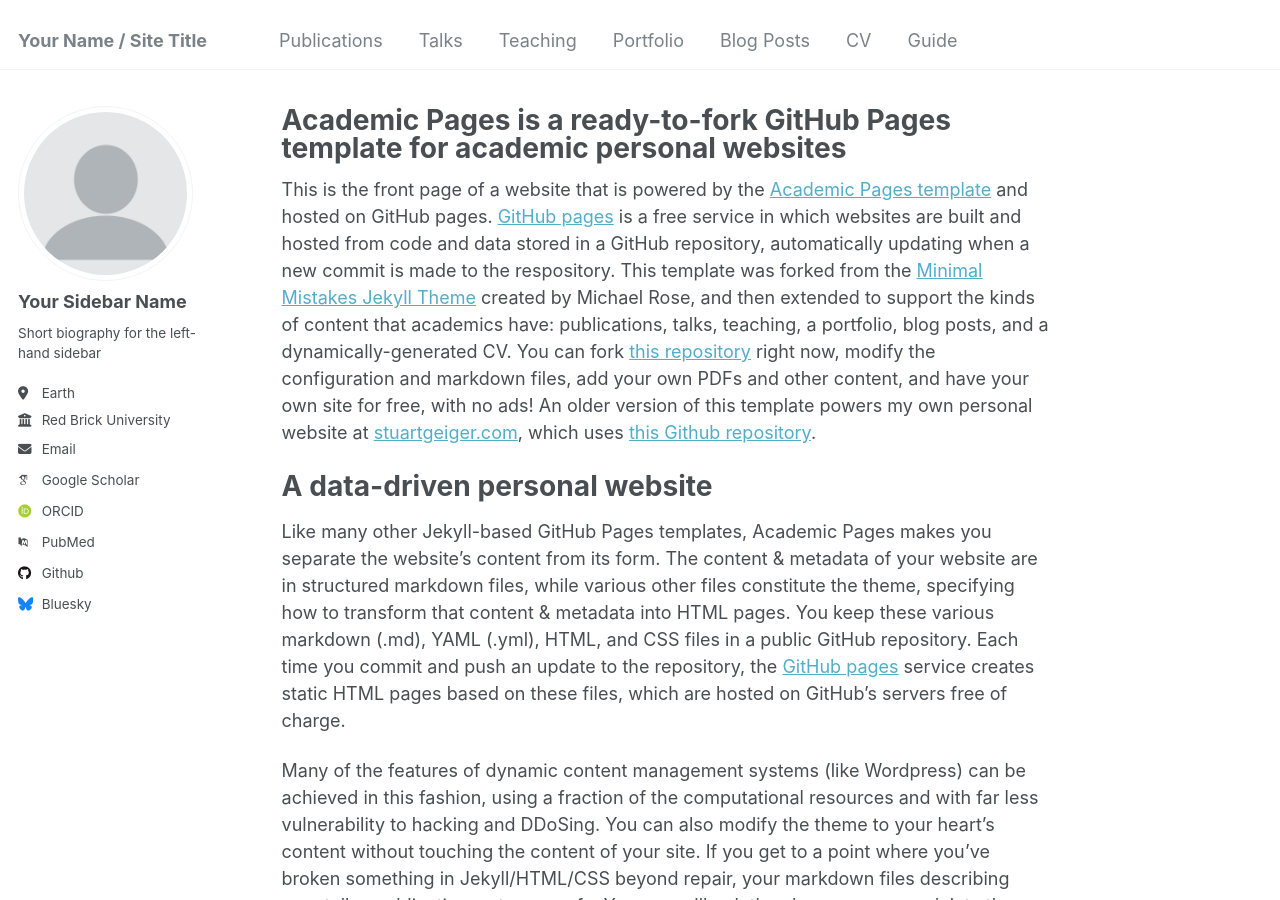
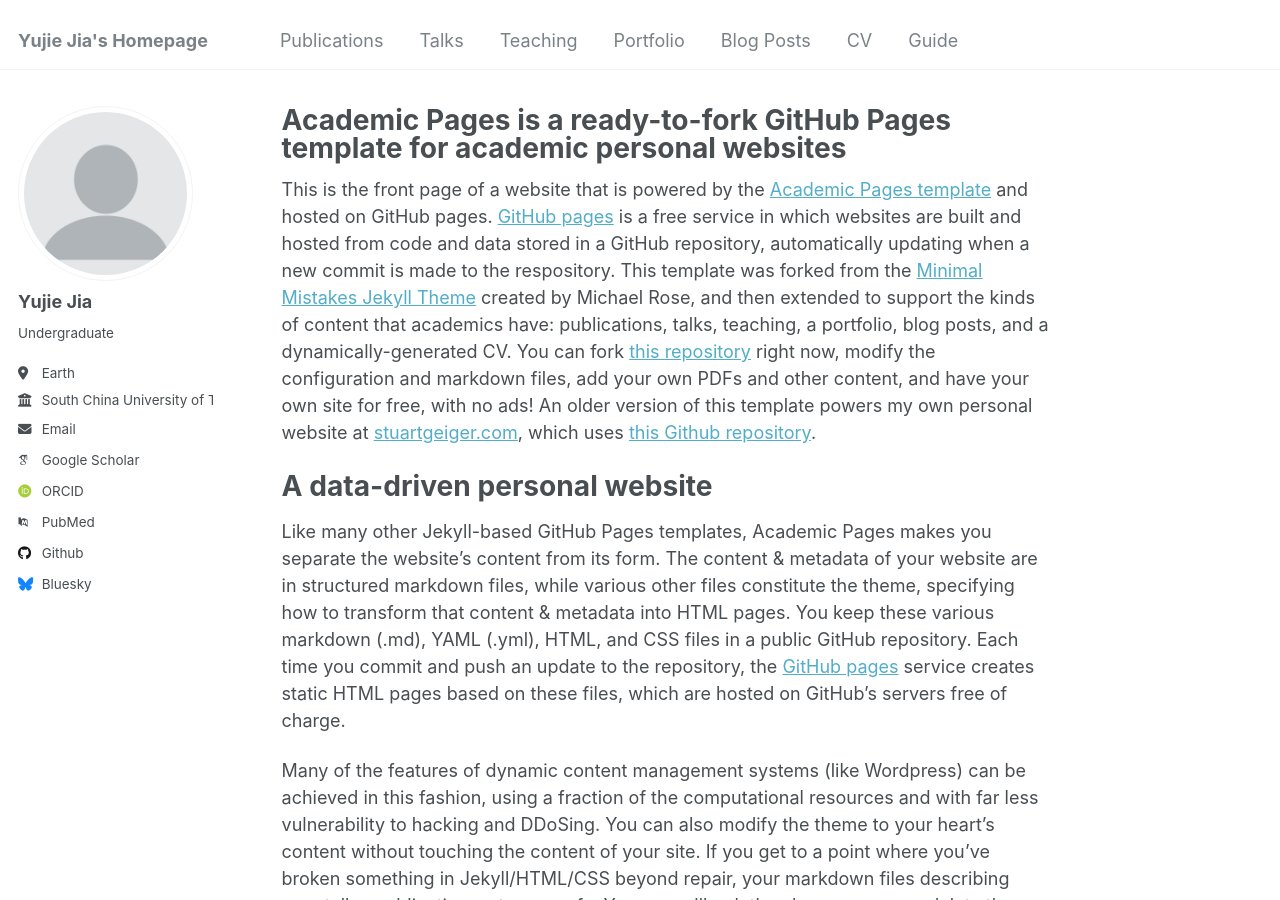
Before and after one commit to yujie-jia/sec_old_yujie-jia.github.io, a Jekyll site: the page built from _pages/about.md, in a window 1280 px wide and 900 px high. Built offline with Jekyll 4.4.1, drawn with Linux system fonts in a browser that asks for light colours; some web fonts are replaced.

Commit message:
Update _config.yml

```diff
--- a/_config.yml
+++ b/_config.yml
@@ -8,7 +8,7 @@
 
 # Basic Site Settings
 locale                   : "en-US"
-title                    : "Your Name / Site Title"
+title                    : "Yujie Jia's Homepage"
 title_separator          : "-"
 name                     : &name "Your Name"
 description              : &description "personal description"
@@ -22,13 +22,13 @@ repository               : "academicpages/academicpages.github.io"
 author:
   # Biographic information
   avatar           : "profile.png"
-  name             : "Your Sidebar Name"
+  name             : "Yujie Jia"
   pronouns         : # example: "she/her"
-  bio              : "Short biography for the left-hand sidebar"
+  bio              : "Undergraduate"
   location         : "Earth"
-  employer         : "Red Brick University"
+  employer         : "South China University of Technology"
   uri              : # URL
-  email            : "none@example.org"
+  email            : "2230481080@mail.scut.edu.cn"
 
   # Academic websites
   arxiv            : # URL - Update with the correct link to your profile
```
